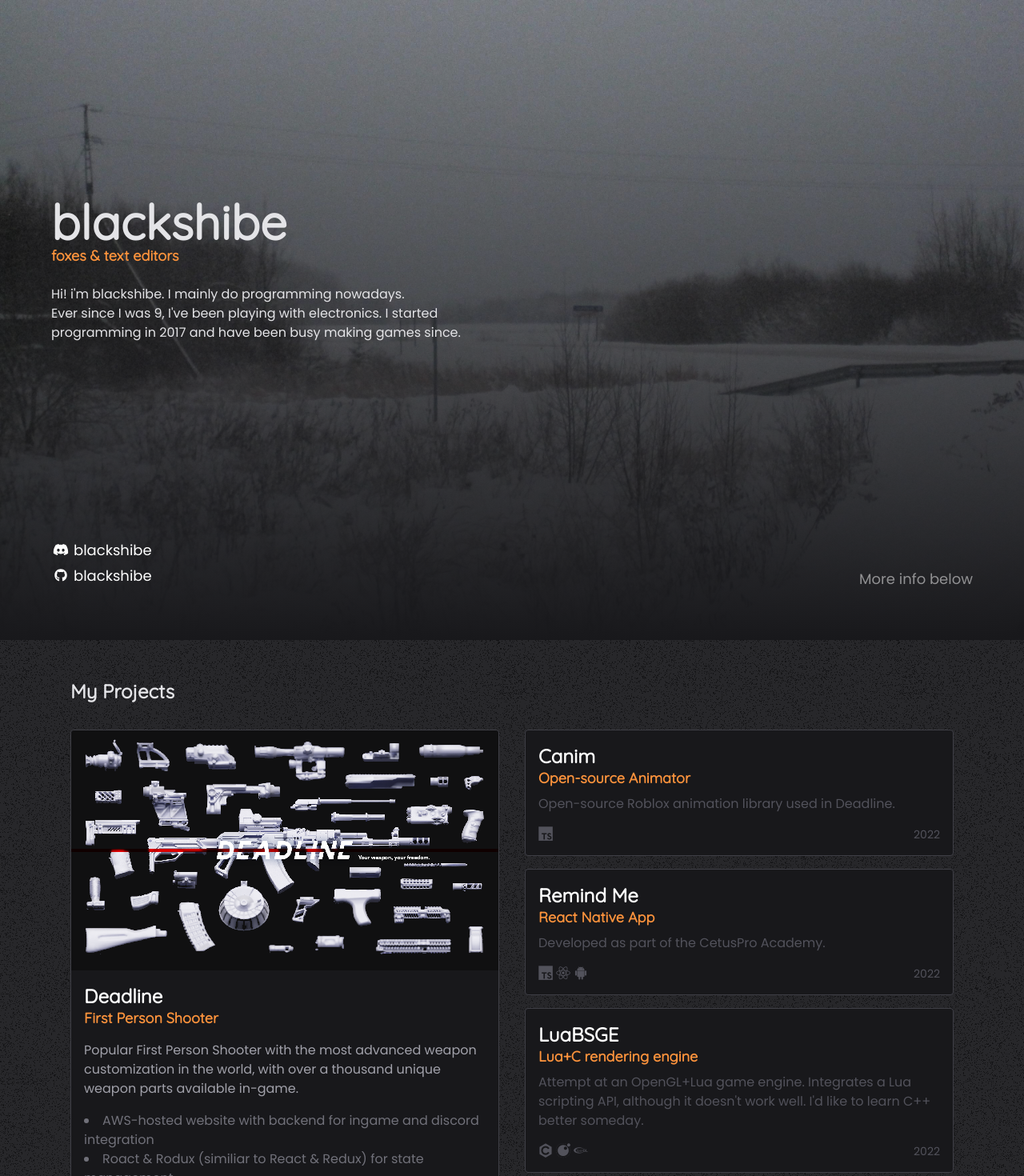
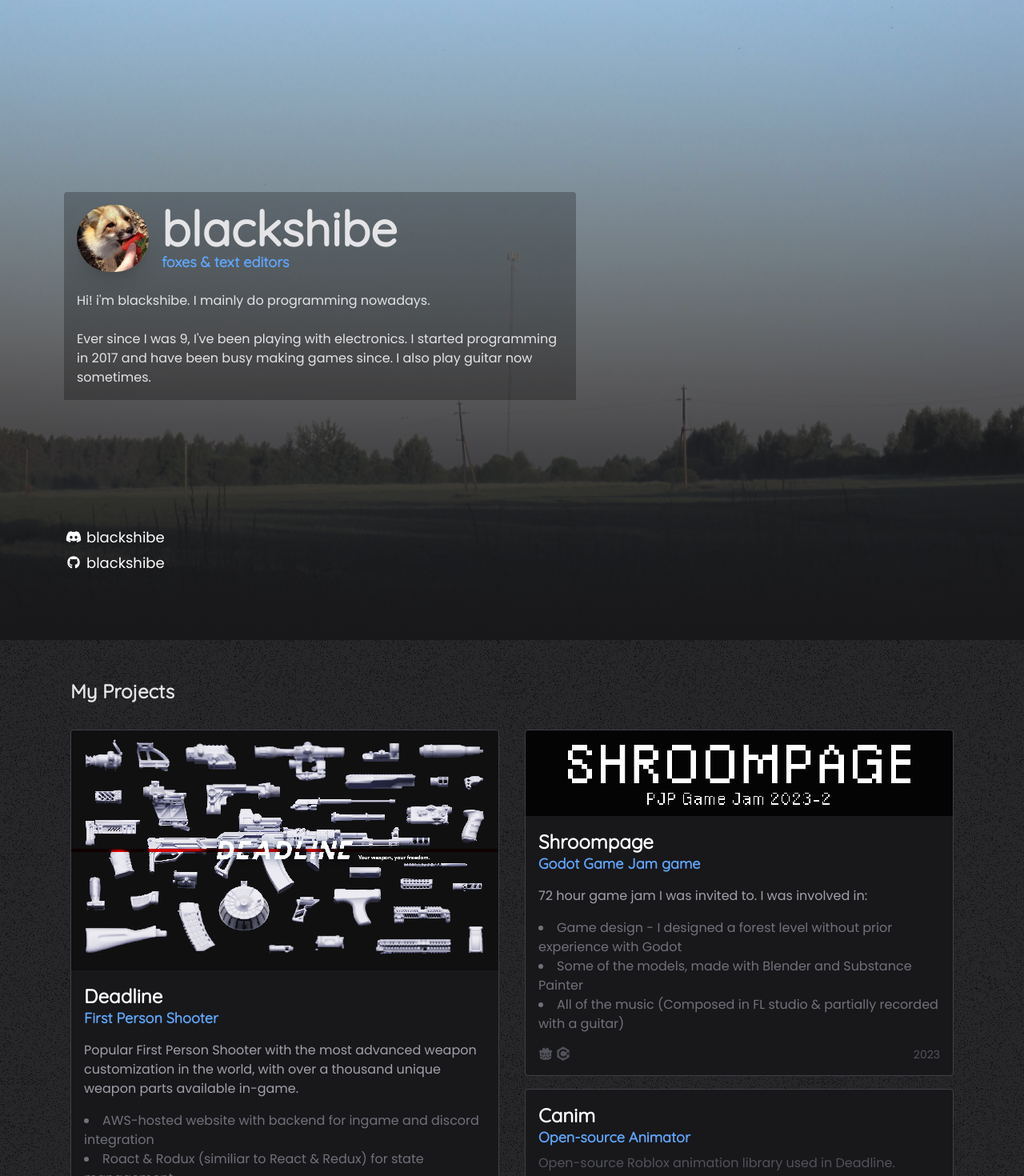
Before and after one commit to blackshibe/blackshibe.github.io, a React (Create React App) app: page / in a window 1280 px wide. Shown: the top 1470 px of the page at 80% size. Built offline with nearby package versions, Linux system fonts and the light colour scheme.

Commit message:
add gamejam, change theme

```diff
--- a/src/Site.tsx
+++ b/src/Site.tsx
@@ -3,7 +3,7 @@ import { FontAwesomeIcon } from "@fortawesome/react-fontawesome";
 import React from "react";
 import "./index.css";
 
-import snow from "./wallpaper/snow.jpeg";
+import snow from "./wallpaper/sky.jpg";
 
 function ProjectCard({ children, href }: React.PropsWithChildren<{ href?: string }>) {
 	return (
@@ -59,7 +59,7 @@ function Header({ header, footer, href }: { header: string; footer: string; href
 			<a href={href} className="text-2xl font-bold font-ibm-mono ease-in-out duration-100">
 				{header}
 			</a>
-			<h2 className="text-1xl font-ibm-mono font-bold text-orange-400 pb-4">{footer}</h2>
+			<h2 className="text-1xl font-ibm-mono font-bold text-blue-400 pb-4">{footer}</h2>
 		</>
 	);
 }
@@ -74,20 +74,31 @@ function Site() {
 			className="font-sans leading-6 font-poppins text-left text-lg bg-image underline-offset-4"
 		>
 			<div className="from-zinc-900 bg-gradient-to-t flex justify-between flex-row">
-				<div className="card-width flex justify-between flex-col h-screen p-8 md:p-16 text-zinc-200">
+				<div className="card-width flex justify-between flex-col h-screen p-8 md:p-20 text-zinc-200">
 					<div />
 
-					<div>
-						<h1 className="text-4xl md:text-6xl font-bold font-ibm-mono">blackshibe</h1>
-						<h2 className="text-1xl font-ibm-mono font-bold text-orange-400">foxes & text editors</h2>
+					<div className="half-transparent rounded-t pd-4 h-auto p-4 md:-4">
+						<div className="flex flex-row gap-4">
+							<img
+								src="fox.webp"
+								className="rounded-full shadow-xl hidden sm:block"
+								height={90}
+								width={90}
+							/>
+							<div className="flex flex-col justify-center">
+								<h1 className="text-4xl md:text-6xl font-bold font-ibm-mono">blackshibe</h1>
+								<h2 className="text-1xl font-ibm-mono font-bold text-blue-400">foxes & text editors</h2>
+							</div>
+						</div>
 
 						<br />
 
-						<div className="text-sm sm:text-base pb-16">
+						<div className="text-sm sm:text-base">
 							<p>Hi! i'm blackshibe. I mainly do programming nowadays.</p>
+							<br />
 							<p>
 								Ever since I was 9, I've been playing with electronics. I started programming in 2017
-								and have been busy making games since.
+								and have been busy making games since. I also play guitar now sometimes.
 							</p>
 						</div>
 					</div>
@@ -96,9 +107,6 @@ function Site() {
 						<SocialIcon icon={faDiscord} text="blackshibe" />
 						<SocialIcon link="https://github.com/blackshibe" icon={faGithub} text="blackshibe" />
 					</div>
-				</div>
-				<div className="card-width flex justify-end items-end text-white p-16 invisible md:visible opacity-50">
-					More info below
 				</div>
 			</div>
 
@@ -140,7 +148,7 @@ function Site() {
 											An integrated custom scripting language written in collaboration with{" "}
 											<a
 												href="http://github.com/phunanon"
-												className="text-orange-400 text-underline"
+												className="text-blue-400 text-underline"
 											>
 												phunanon
 											</a>{" "}
@@ -156,11 +164,39 @@ function Site() {
 							</ProjectCard>
 						</div>
 						<div className="p-4 flex flex-col w-full md:w-3/6 gap-4">
+							<ProjectCard href="https://black-shibe.itch.io/shroom-rampage">
+								<img
+									src="jam.png"
+									alt="UMP-45 with a camo"
+									className="from-zinc-900 bg-gradient-to-t rounded-t"
+								/>
+								<div className="p-4">
+									<Header header="Shroompage" footer="Godot Game Jam game" />
+
+									<p className="text-zinc-400 text-base">
+										72 hour game jam I was invited to. I was involved in:
+									</p>
+
+									<ul className="text-zinc-500 text-base list-disc list-inside pt-4">
+										<li>
+											Game design - I designed a forest level without prior experience with Godot
+										</li>
+										<li>Some of the models, made with Blender and Substance Painter</li>
+										<li>
+											All of the music (Composed in FL studio & partially recorded with a guitar)
+										</li>
+									</ul>
+
+									<ProjectTags date="2023">
+										<i className="devicon-godot-plain"></i>
+										<i className="devicon-csharp-plain"></i>
+									</ProjectTags>
+								</div>
+							</ProjectCard>
+
 							<MiscProjectCard href="https://blackshibe.github.io/canim">
 								<h1 className="text-2xl font-bold font-ibm-mono">Canim</h1>
-								<h2 className="text-1xl font-ibm-mono font-bold text-orange-400">
-									Open-source Animator
-								</h2>
+								<h2 className="text-1xl font-ibm-mono font-bold text-blue-400">Open-source Animator</h2>
 
 								<p className="text-zinc-600 pt-2 text-base">
 									Open-source Roblox animation library used in Deadline.
@@ -173,7 +209,7 @@ function Site() {
 
 							<MiscProjectCard href="https://github.com/blackshibe/remind-me-notes">
 								<h1 className="text-2xl font-bold font-ibm-mono">Remind Me</h1>
-								<h2 className="text-1xl font-ibm-mono font-bold text-orange-400">React Native App</h2>
+								<h2 className="text-1xl font-ibm-mono font-bold text-blue-400">React Native App</h2>
 
 								<p className="text-zinc-600 pt-2 text-base">
 									Developed as part of the CetusPro Academy.
@@ -188,7 +224,7 @@ function Site() {
 
 							<MiscProjectCard href="https://github.com/blackshibe/luabsge">
 								<h1 className="text-2xl font-bold font-ibm-mono">LuaBSGE</h1>
-								<h2 className="text-1xl font-ibm-mono font-bold text-orange-400">
+								<h2 className="text-1xl font-ibm-mono font-bold text-blue-400">
 									Lua+C rendering engine
 								</h2>
 
--- a/src/index.css
+++ b/src/index.css
@@ -55,6 +55,10 @@ body {
 	width: min(1200px, 100%);
 }
 
+.half-transparent {
+	background-color: rgba(0, 0, 0, 0.26);
+}
+
 .card-width {
 	width: min(800px, 100%);
 }
```
Also changed, not shown: public/jam.png (added), src/wallpaper/wallpaper.jpg (added).
